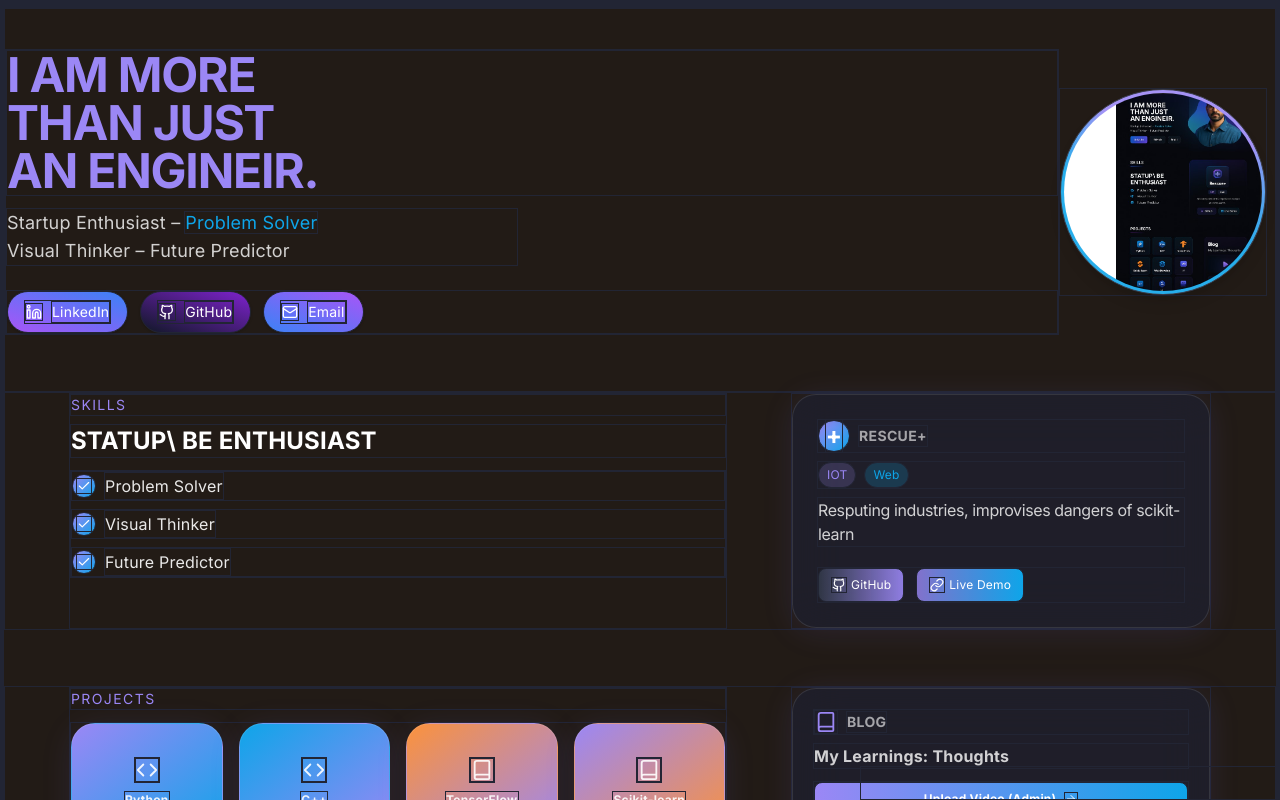
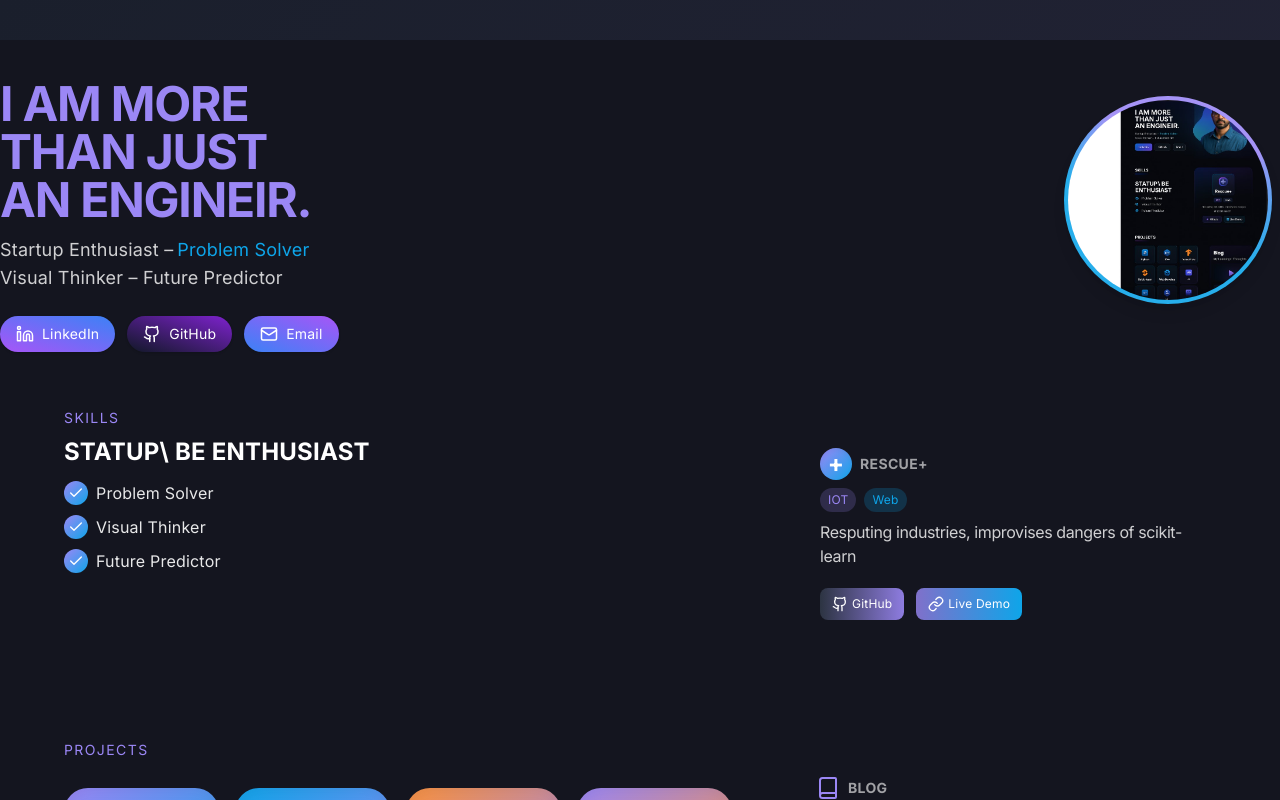
Before and after one commit to KrishnaSingh137/vibrant-vite-portfolio, a React (Vite) app: page / in a window 1280 px wide. Shown: the top 800 px of the page. Built offline with nearby package versions, Linux system fonts and the light colour scheme.

Commit message:
Remove box and add margins and animations
Remove the box from all the elements and give the margins and animations to all the elements.

```diff
--- a/src/index.css
+++ b/src/index.css
@@ -3,21 +3,126 @@
 @tailwind components;
 @tailwind utilities;
 
+/* --- Animations & Transitions --- */
 @layer utilities {
-  .glass {
-    @apply bg-glass backdrop-blur-xl shadow-soft-glow rounded-xl border border-white/10;
-  }
-  .card-gradient {
-    @apply bg-card bg-card-gradient;
-  }
-  .modern-glass {
-    @apply bg-modern-glass backdrop-blur-2xl shadow-neo-mix border border-white/10 rounded-2xl;
+  .fade-in {
+    @apply animate-fade-in;
   }
   .fade-in-up {
     @apply animate-fade-in-up;
   }
-  .fade-in {
-    @apply animate-fade-in;
+}
+
+@layer base {
+  :root {
+    --background: 232 22% 10%;
+    --foreground: 220 41.5% 97%;
+    --card: 240 13% 14%;
+    --card-foreground: 220 41.5% 94%;
+    --popover: 240 13% 16%;
+    --popover-foreground: 0 0% 100%;
+    --primary: 254 96% 71%;
+    --primary-foreground: 225 17% 18%;
+    --secondary: 267 28% 24%;
+    --secondary-foreground: 220 41.5% 94%;
+    --muted: 240 16% 22%;
+    --muted-foreground: 220 25% 71%;
+    --accent: 265 67% 75%;
+    --accent-foreground: 240 13% 16%;
+    --destructive: 0 68% 51%;
+    --destructive-foreground: 0 0% 100%;
+    --border: 232 21% 17%;
+    --input: 232 21% 17%;
+    --ring: 265 51% 39%;
+    --radius: 1.2rem;
+
+    /* Sidebar colors not needed but left for consistency. */
+    --sidebar-background: 248 16% 12%;
+    --sidebar-foreground: 240 4.8% 95.9%;
+    --sidebar-primary: 224.3 76.3% 48%;
+    --sidebar-primary-foreground: 0 0% 100%;
+    --sidebar-accent: 240 3.7% 15.9%;
+    --sidebar-accent-foreground: 240 4.8% 95.9%;
+    --sidebar-border: 232 21% 17%;
+    --sidebar-ring: 217.2 91.2% 59.8%;
+  }
+
+  .dark {
+    --background: 230 22% 9%;
+    --foreground: 220 41.5% 97%;
+    --card: 240 13% 14%;
+    --card-foreground: 220 41.5% 97%;
+    --popover: 240 13% 14%;
+    --popover-foreground: 220 41.5% 97%;
+    --primary: 254 96% 71%;
+    --primary-foreground: 225 17% 18%;
+    --secondary: 267 28% 24%;
+    --secondary-foreground: 220 41.5% 97%;
+    --muted: 240 16% 22%;
+    --muted-foreground: 220 25% 71%;
+    --accent: 265 67% 75%;
+    --accent-foreground: 232 13% 16%;
+    --destructive: 0 68% 51%;
+    --destructive-foreground: 0 0% 100%;
+    --border: 232 21% 17%;
+    --input: 232 21% 17%;
+    --ring: 265 51% 39%;
+    --radius: 1.2rem;
+    --sidebar-background: 248 16% 12%;
+    --sidebar-foreground: 240 4.8% 95.9%;
+    --sidebar-primary: 224.3 76.3% 48%;
+    --sidebar-primary-foreground: 0 0% 100%;
+    --sidebar-accent: 240 3.7% 15.9%;
+    --sidebar-accent-foreground: 240 4.8% 95.9%;
+    --sidebar-border: 232 21% 17%;
+    --sidebar-ring: 217.2 91.2% 59.8%;
+  }
+
+  * {
+    /* Remove border-box from all elements */
+    box-sizing: border-box;
+    /* Remove ALL default borders. */
+    border-width: 0;
+    /* Remove background from default, inherited from parent or set specifically. */
+    background: none;
+    /* Remove default margin for precise control */
+    margin: 0;
+  }
+
+  body {
+    @apply bg-background text-foreground font-inter;
+    background: linear-gradient(135deg, #1a1f2c 0%, #232336 65%, #18182a 100%);
+    min-height: 100vh;
+    letter-spacing: 0.2px;
+    font-variation-settings: "opsz" 32;
+  }
+
+  html {
+    @apply scroll-smooth;
+  }
+
+  /* Headings: Gradient with extra pop */
+  h1, h2, h3, h4, h5 {
+    @apply font-extrabold leading-tight gradient-text fade-in-up mb-6;
+    letter-spacing: -0.01em;
+    font-weight: 800;
+    line-height: 1.15;
+  }
+
+  /* Larger regular blocks get margin-bottom for breathing room */
+  section, .glass, .card-gradient, .modern-glass {
+    margin-bottom: 2.5rem !important;
+    margin-top: 1rem !important;
+  }
+
+  /* Main content spacing */
+  .container, .main-content, .fade-in-up {
+    margin-bottom: 2rem;
+  }
+
+  ::selection {
+    background: #9b87f599;
+    color: white;
   }
 }
 
@@ -33,120 +138,6 @@
   @apply flex items-center justify-center w-8 h-8 rounded-full bg-gradient-to-br from-accent-gradient-from to-accent-gradient-to text-white shadow-inner transition-transform hover:scale-110;
 }
 
-@layer base {
-  :root {
-    --background: 24 22% 11%;
-    --foreground: 220 41.5% 94%;
-
-    --card: 240 13% 16%;
-    --card-foreground: 220 41.5% 94%;
-
-    --popover: 240 13% 16%;
-    --popover-foreground: 0 0% 100%;
-
-    --primary: 254 96% 71%;
-    --primary-foreground: 225 17% 18%;
-
-    --secondary: 267 28% 24%;
-    --secondary-foreground: 220 41.5% 94%;
-
-    --muted: 240 16% 22%;
-    --muted-foreground: 220 25% 71%;
-
-    --accent: 265 67% 75%;
-    --accent-foreground: 240 13% 16%;
-
-    --destructive: 0 68% 51%;
-    --destructive-foreground: 0 0% 100%;
-
-    --border: 232 21% 17%;
-    --input: 232 21% 17%;
-    --ring: 265 51% 39%;
-
-    --radius: 1.2rem;
-
-    --sidebar-background: 248 16% 12%;
-    --sidebar-foreground: 240 4.8% 95.9%;
-    --sidebar-primary: 224.3 76.3% 48%;
-    --sidebar-primary-foreground: 0 0% 100%;
-    --sidebar-accent: 240 3.7% 15.9%;
-    --sidebar-accent-foreground: 240 4.8% 95.9%;
-    --sidebar-border: 232 21% 17%;
-    --sidebar-ring: 217.2 91.2% 59.8%;
-  }
-
-  .dark {
-    --background: 230 22% 9%;
-    --foreground: 220 41.5% 94%;
-
-    --card: 240 13% 16%;
-    --card-foreground: 220 41.5% 94%;
-
-    --popover: 240 13% 16%;
-    --popover-foreground: 220 41.5% 94%;
-
-    --primary: 254 96% 71%;
-    --primary-foreground: 225 17% 18%;
-
-    --secondary: 267 28% 24%;
-    --secondary-foreground: 220 41.5% 94%;
-
-    --muted: 240 16% 22%;
-    --muted-foreground: 220 25% 71%;
-
-    --accent: 265 67% 75%;
-    --accent-foreground: 232 13% 16%;
-
-    --destructive: 0 68% 51%;
-    --destructive-foreground: 0 0% 100%;
-
-    --border: 232 21% 17%;
-    --input: 232 21% 17%;
-    --ring: 265 51% 39%;
-    --sidebar-background: 248 16% 12%;
-    --sidebar-foreground: 240 4.8% 95.9%;
-    --sidebar-primary: 224.3 76.3% 48%;
-    --sidebar-primary-foreground: 0 0% 100%;
-    --sidebar-accent: 240 3.7% 15.9%;
-    --sidebar-accent-foreground: 240 4.8% 95.9%;
-    --sidebar-border: 232 21% 17%;
-    --sidebar-ring: 217.2 91.2% 59.8%;
-  }
-}
-
-@layer base {
-  * {
-    @apply border-border selection:bg-accent-gradient-from/30 selection:text-white;
-    transition: background 0.3s, color 0.2s, border 0.2s;
-    box-sizing: border-box;
-    border-width: 1px;
-  }
-
-  body {
-    @apply bg-background text-foreground font-inter;
-    background: linear-gradient(135deg, #18182a 0%, #232336 65%, #1a1f2c 100%);
-    min-height: 100vh;
-    letter-spacing: 0.2px;
-    font-variation-settings: "opsz" 32;
-  }
-
-  html {
-    @apply scroll-smooth;
-  }
-
-  h1, h2, h3, h4, h5 {
-    @apply gradient-text;
-    font-weight: 800;
-    line-height: 1.15;
-    letter-spacing: -0.01em;
-  }
-
-  ::selection {
-    background: #9b87f599;
-    color: white;
-  }
-}
-
 /* Modern scrollbar for dark mode */
 ::-webkit-scrollbar {
   width: 10px;
--- a/tailwind.config.ts
+++ b/tailwind.config.ts
@@ -93,8 +93,8 @@ export default {
         }
       },
       animation: {
-        "fade-in-up": "fade-in-up 0.7s ease",
-        "fade-in": "fade-in 0.4s ease",
+        "fade-in-up": "fade-in-up 0.7s cubic-bezier(0.33,1,0.68,1)",
+        "fade-in": "fade-in 0.4s cubic-bezier(0.33,1,0.68,1)",
       },
       backgroundImage: {
         "profile-blob":
```
